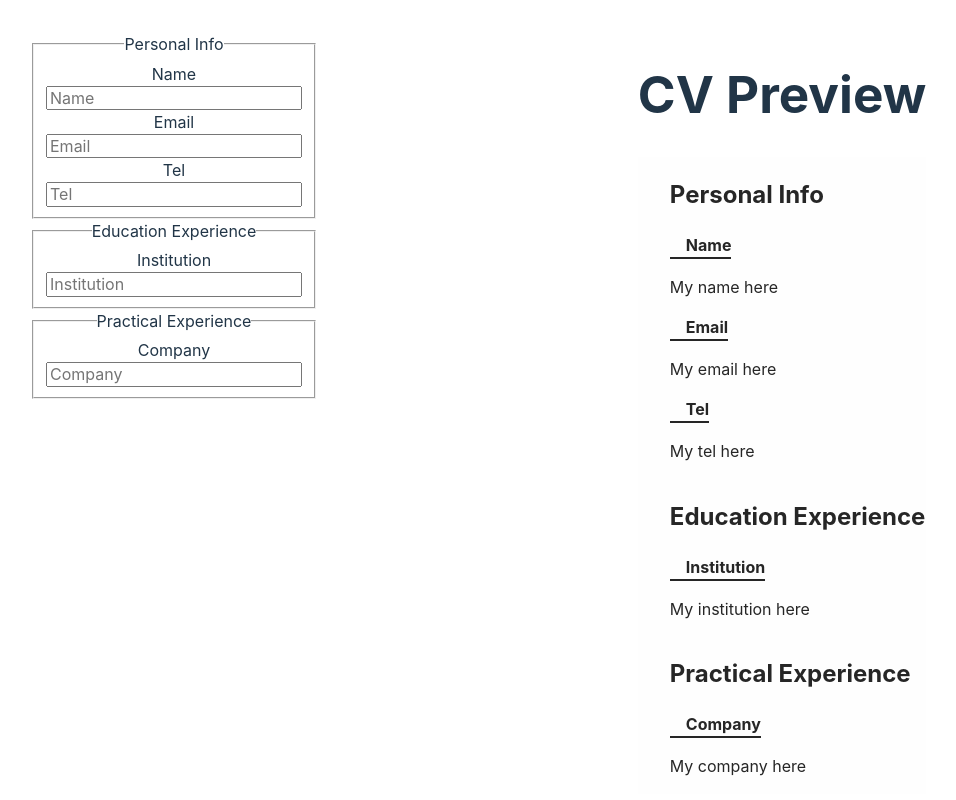
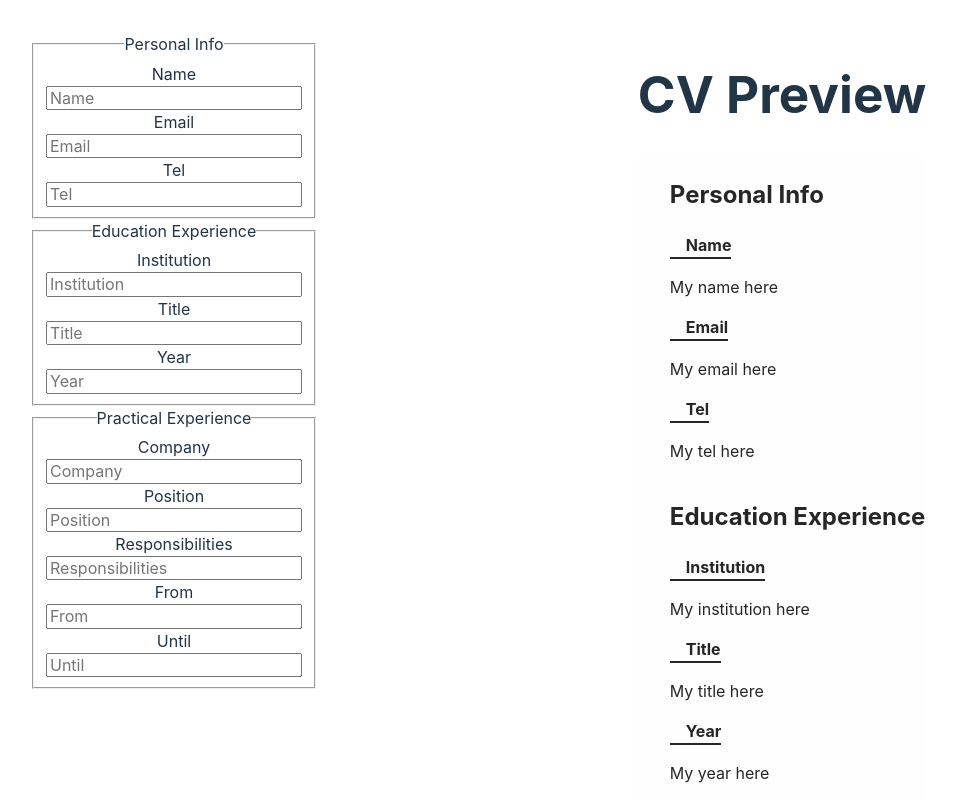
Before and after one commit to VeruAmari/cv-application, a React (Vite) app: page / in a window 1280 px wide. Shown: the top 800 px of the page, without its empty margins (2-958 px from the left). Built offline with nearby package versions, Linux system fonts and the light colour scheme.

Commit message:
Add rest of fields according to spec

```diff
--- a/src/components/infoFields.jsx
+++ b/src/components/infoFields.jsx
@@ -73,6 +73,20 @@ function EducationInfoFields({ isInput, educationInfo, onChange }) {
         inputType="text"
         isInput={isInput}
       />
+      <InputOrDisplay
+        data={educationInfo.title}
+        onChange={onChange}
+        field="title"
+        inputType="text"
+        isInput={isInput}
+      />
+      <InputOrDisplay
+        data={educationInfo.year}
+        onChange={onChange}
+        field="year"
+        inputType="text"
+        isInput={isInput}
+      />
     </>
   );
 }
@@ -87,6 +101,35 @@ function JobsInfoFields({ isInput, jobsInfo, onChange }) {
         inputType="text"
         isInput={isInput}
       />
+      <InputOrDisplay
+        data={jobsInfo.position}
+        onChange={onChange}
+        field="position"
+        inputType="text"
+        isInput={isInput}
+      />
+      <InputOrDisplay
+        data={jobsInfo.responsibilities}
+        onChange={onChange}
+        field="responsibilities"
+        inputType="text"
+        isInput={isInput}
+      />
+      <InputOrDisplay
+        data={jobsInfo.from}
+        onChange={onChange}
+        field="from"
+        inputType="text"
+        isInput={isInput}
+      />
+
+      <InputOrDisplay
+        data={jobsInfo.until}
+        onChange={onChange}
+        field="until"
+        inputType="text"
+        isInput={isInput}
+      />
     </>
   );
 }
```
